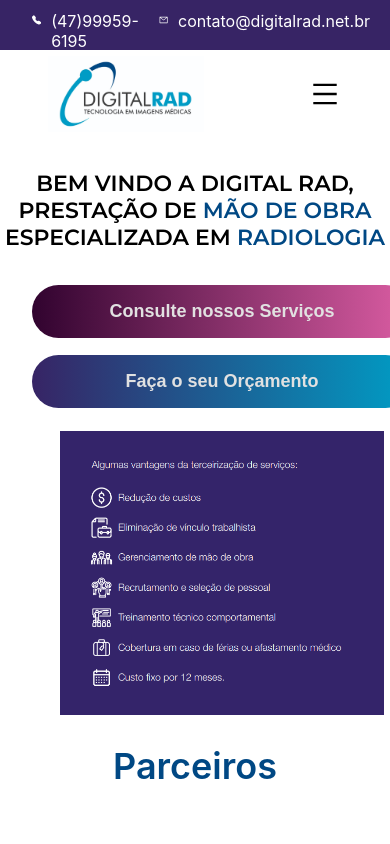
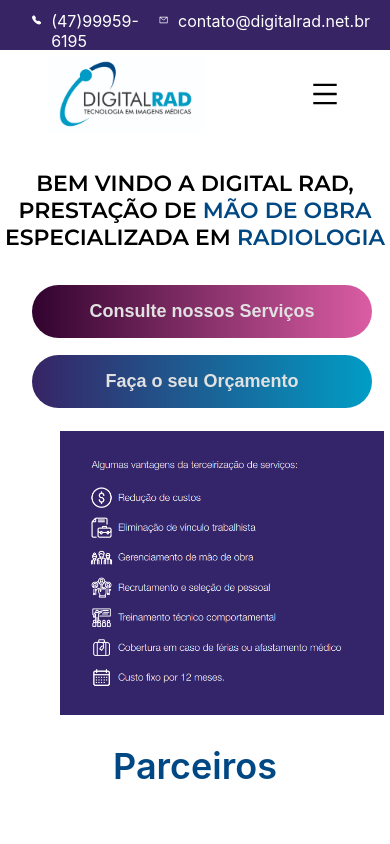
Before and after one commit to lmgaspa/paduan, a React (Create React App) app: page / in a window 390 px wide. Shown: the top 844 px of the page. Built offline with nearby package versions, Linux system fonts and the light colour scheme.

Commit message:
quinto commit

```diff
--- a/src/layouts/home.module.css
+++ b/src/layouts/home.module.css
@@ -104,8 +104,8 @@
         left: 32px;
         top: 260px;
         font-size: 18px;
-        max-width: 380px;
-        min-width: 380px;
+        max-width: 340px;
+        min-width: 340px;
     }
     .button2 {
         margin-top: 25px;
@@ -113,7 +113,7 @@
         left: 32px;
         top: 330px;
         font-size: 18px;
-        max-width: 380px;
-        min-width: 380px;
+        max-width: 340px;
+        min-width: 340px;
     }
   }
```
